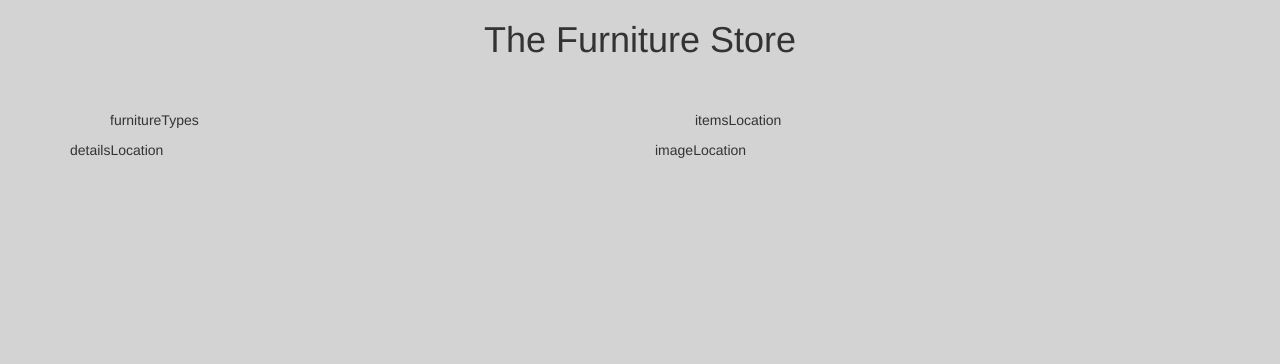
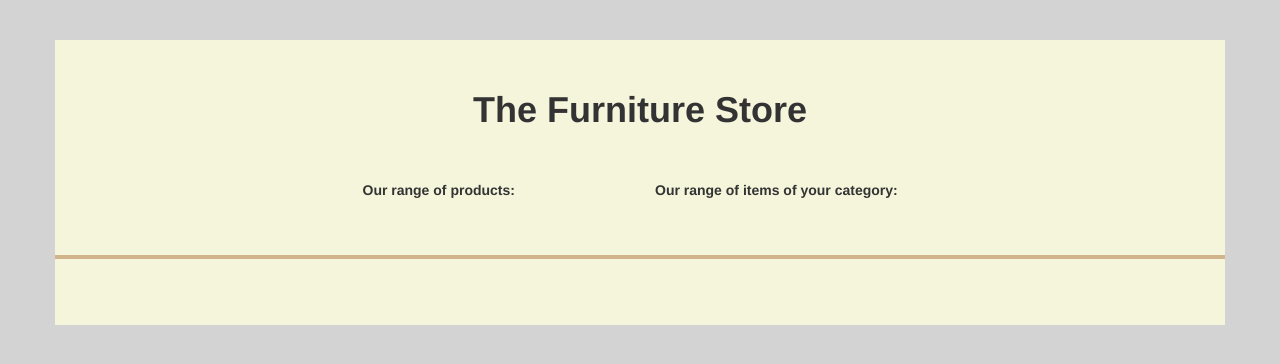
Before and after one commit to jaredh123/furniture-store, a plain HTML site: page index.html in a window 1280 px wide. Drawn offline with Linux system fonts and the light colour scheme; no server answers.

Commit message:
Add CSS changes

```diff
--- a/css/styles.css
+++ b/css/styles.css
@@ -1,8 +1,37 @@
 body {
-  background-color: lightgray;
+  background-color: lightgrey;
 }
 
 h1 {
   text-align: center;
+  font-weight: bold;
+  margin-top: 50px;
   margin-bottom: 50px;
 }
+
+li {
+  font-size: 18px;
+}
+
+img {
+  max-width: 80%;
+  align-items: center;
+}
+
+.container {
+  background-color: beige;
+  margin-top: 40px;
+}
+
+.labelFontSize {
+  font-weight: bold;
+}
+
+.row {
+  margin-bottom: 40px;
+}
+
+.lowerRow {
+  border-top: 4px solid tan;
+  padding-top: 25px;
+}
--- a/index.html
+++ b/index.html
@@ -13,24 +13,31 @@
 
       <div class="row">
         <!-- Furniture types -->
-        <div class="col col-md-6">
-          <ul id="furnitureTypes">furnitureTypes</ul>
+        <div class="col col-md-3">
+        </div>
+        <div class="col col-md-3">
+          <label class="labelFontSize">Our range of products:</label>
+          <ul id="furnitureTypes"></ul>
         </div>
 
         <!-- Furniture items -->
-        <div class="col col-md-6">
-          <ul id="itemsLocation">itemsLocation</ul>
+        <div class="col col-md-4">
+          <label class="labelFontSize">Our range of items of your category:</label>
+          <ul id="itemsLocation"></ul>
         </div>
       </div>
 
       <!-- Displays -->
-      <div class="row">
-        <div class="col col-md-6">
-          <div id="detailsLocation">detailsLocation</div>
+      <div class="row lowerRow">
+        <div class="col col-md-2">
         </div>
-
-        <div class="col col-md-6">
-          <div id="imageLocation">imageLocation</div>
+        <div class="col col-md-4">
+          <div id="detailsLocation"></div>
+        </div>
+        <div class="col col-md-1">
+        </div>
+        <div class="col col-md-4">
+          <div id="imageLocation"></div>
         </div>
       </div>
 
--- a/js/scripts.js
+++ b/js/scripts.js
@@ -18,7 +18,7 @@ $(document).ready(function() {
 
       //List types on page
       for (let i = 0; i < types.length; i++) {
-        $("#furnitureTypes").append(`<li class="type" id="${types[i]}"><strong>${types[i]}</strong></li>`);
+        $("#furnitureTypes").append(`<li class="type" id="${types[i]}">${types[i]}</li>`);
       }
 
       function displayFurnitureItems(type) {
@@ -53,7 +53,7 @@ $(document).ready(function() {
             $("#detailsLocation").append(`<p>${body.body.data[i].description}</p>`);
             $("#detailsLocation").append(`<p>Colors: ${colors}.</p>`);
             if (body.body.data[i].dimensions) {
-              $("#detailsLocation").append(`<p>Dimensions: ${body.body.data[i].dimensions.length}" L X ${body.body.data[i].dimensions.width}" W</p>`);
+              $("#detailsLocation").append(`<p>Dimensions: ${body.body.data[i].dimensions.length}" L x ${body.body.data[i].dimensions.width}" W</p>`);
             }
             $("#detailsLocation").append(`<p>Stock: ${body.body.data[i].stock}</p>`);
             $("#detailsLocation").append(`<p><em>${deliverable}</em></p>`);
```
